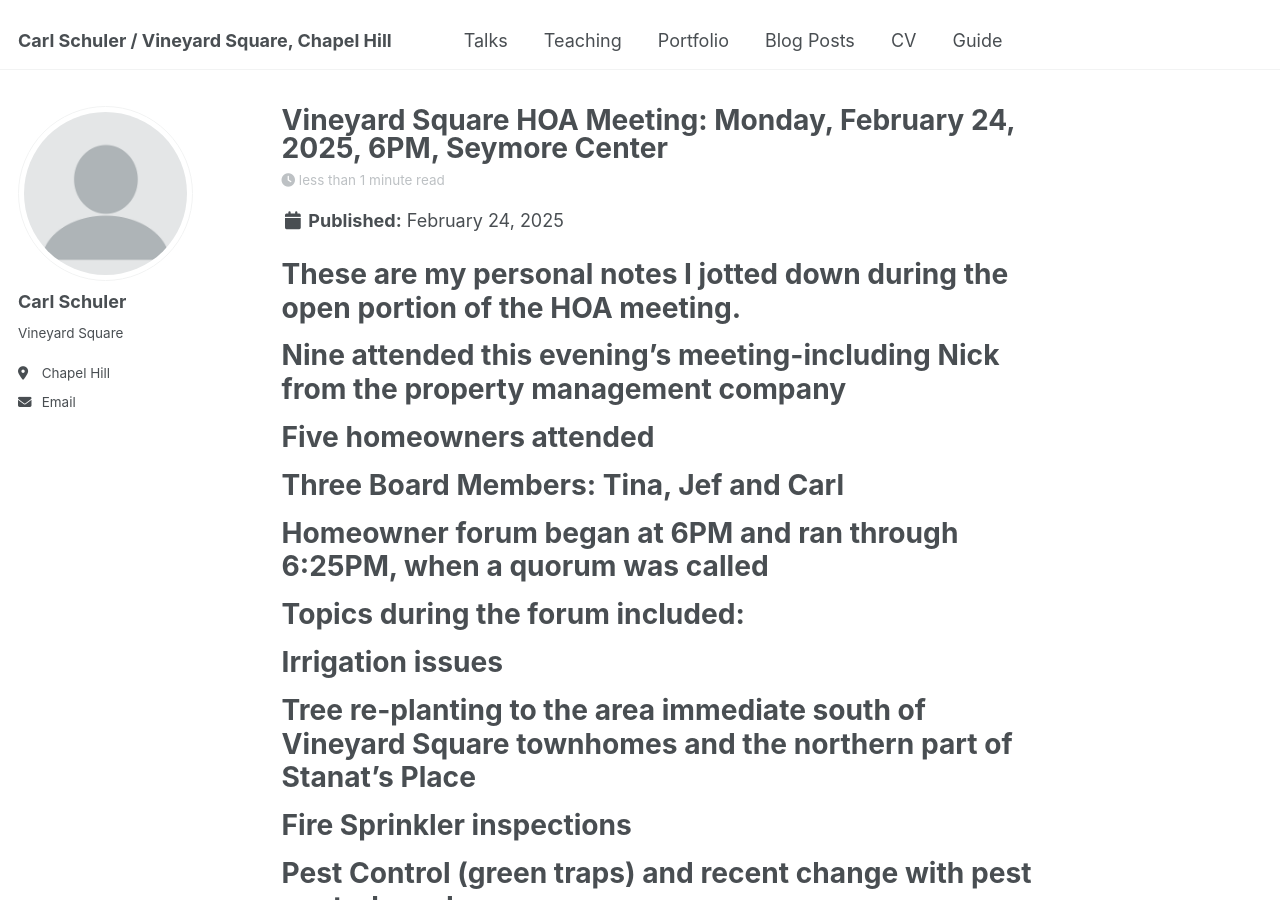
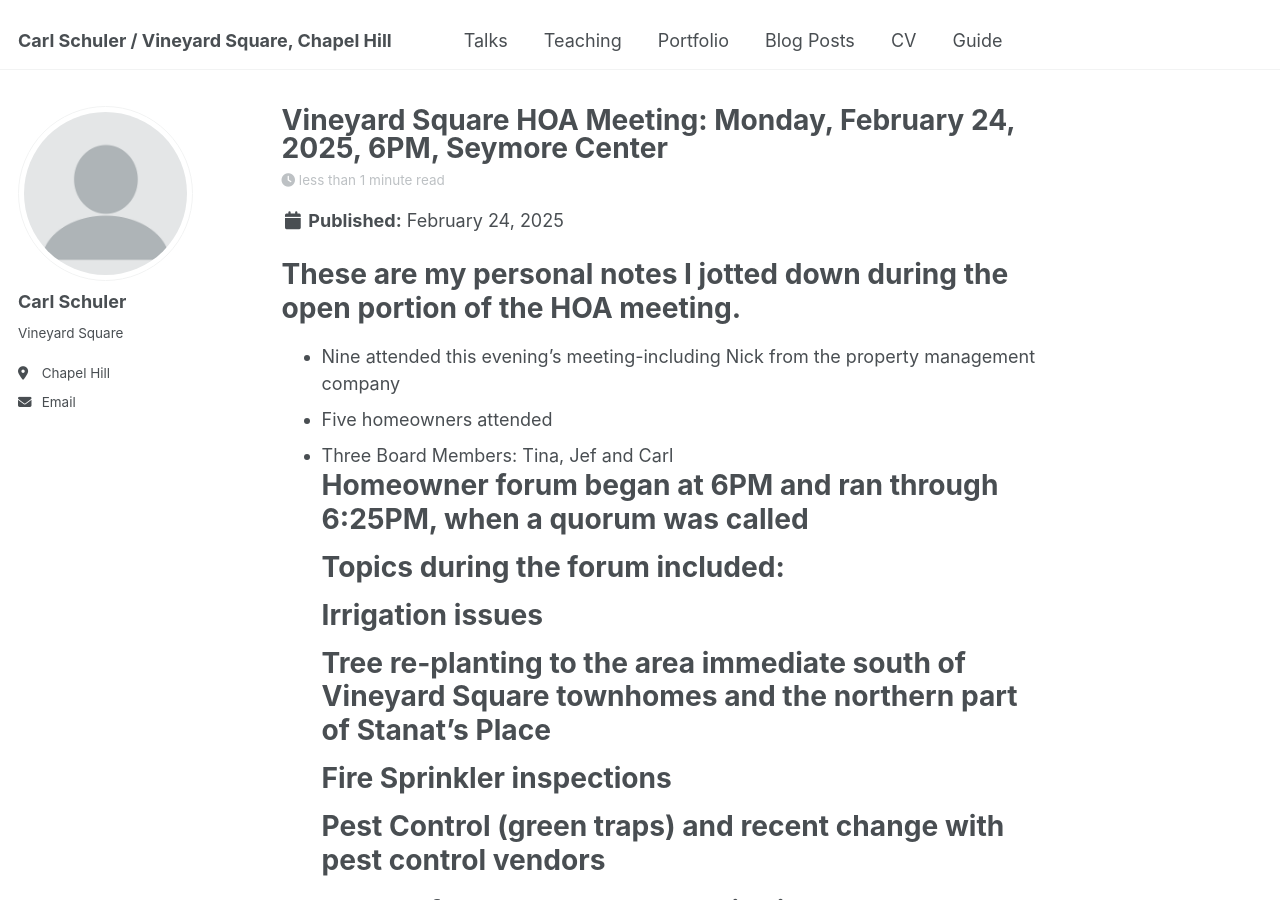
Before and after one commit to CarlSchuler/carl.github.io, a Jekyll site: the page built from _posts/2025-02-24-blog-post-3.md, in a window 1280 px wide and 900 px high. Built offline with Jekyll 4.4.1, drawn with Linux system fonts in a browser that asks for light colours.

```diff
--- a/_posts/2025-02-24-blog-post-3.md
+++ b/_posts/2025-02-24-blog-post-3.md
@@ -9,9 +9,9 @@ tags:
 ---
 These are my personal notes I jotted down during the open portion of the HOA meeting.
 ======
-#  Nine attended this evening's meeting-including Nick from the property management company
-#  Five homeowners attended
-#  Three Board Members: Tina, Jef and Carl
+*  Nine attended this evening's meeting-including Nick from the property management company
+*  Five homeowners attended
+*  Three Board Members: Tina, Jef and Carl
 #  Homeowner forum began at 6PM and ran through 6:25PM, when a quorum was called
 #  Topics during the forum included:
 #  Irrigation issues
```
